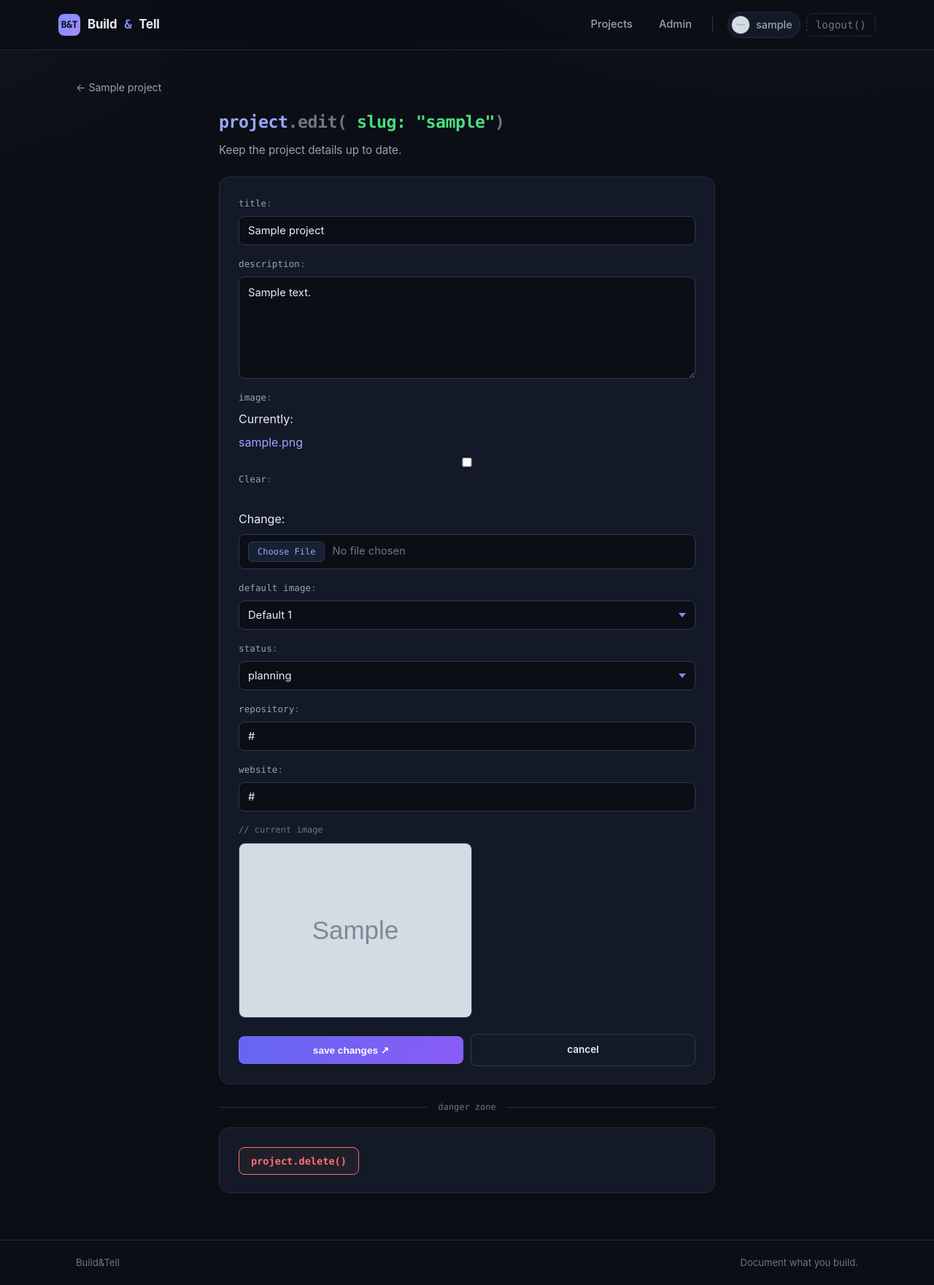
After one commit to mario8q/buildandtell, a Django app: a page that uses buildandtell/projects/templates/base.html in a window 1280 px wide. The commit adds this page. Shown: the whole page at 73% size. Run offline with Django 5.2, Linux system fonts and the light colour scheme; a user stored in the database is signed in; tables that the repository leaves empty hold one stand-in row (values such as "Sample post"); grey boxes marked "Sample" are stand-in pictures; parts of the project's set-up code (start-up, migrations or seed data) failed here and were passed over; some libraries are stand-ins or nearby versions.

Commit message:
more crud operations in projects app

```diff
--- a/buildandtell/account/admin.py
+++ b/buildandtell/account/admin.py
@@ -3,4 +3,5 @@ from .models import Profile
 
 @admin.register(Profile)
 class ProfileAdmin(admin.ModelAdmin):
-    list_display = ['user', 'bio']
+    list_display = ['user', 'bio', 'website', 'github']
+    raw_id_fields = ['user']
--- a/buildandtell/account/models.py
+++ b/buildandtell/account/models.py
@@ -1,7 +1,5 @@
 from django.db import models
 from django.conf import settings
-
-
 class Profile(models.Model):
     user = models.OneToOneField(
         settings.AUTH_USER_MODEL,
--- a/buildandtell/account/urls.py
+++ b/buildandtell/account/urls.py
@@ -4,6 +4,6 @@ from . import views
 app_name = 'account'
 
 urlpatterns = [
-    path('create/', views.register, name='register'),
+    path('register/', views.register, name='register'),
     path('edit/', views.edit_profile, name='edit_profile'),
 ]
--- a/buildandtell/projects/models.py
+++ b/buildandtell/projects/models.py
@@ -49,17 +49,17 @@ class Project(models.Model):
         ]
         ordering = ['-created']
 
+    def save(self, *args, **kwargs):
+        if not self.slug:
+            base = slugify(self.title) or 'project'
+            candidate, n = base, 1
+            while Project.objects.filter(slug=candidate).exists():
+                candidate, n = f"{base}-{n}", n + 1
+            self.slug = candidate
+        super().save(*args, **kwargs)
+
     def __str__(self):
         return f"{self.title} project"
-
-    def save(self, *args, **kwargs):
-            if not self.slug:
-                base = slugify(self.title) or 'project'
-                candidate, n = base, 1
-                while Project.objects.filter(slug=candidate).exists():
-                    candidate, n = f"{base}-{n}", n + 1
-                self.slug = candidate
-            super().save(*args, **kwargs)
 
     def get_absolute_url(self):
         return reverse('projects:project_detail', kwargs={'slug': self.slug})
--- a/buildandtell/projects/static/projects/css/style.css
+++ b/buildandtell/projects/static/projects/css/style.css
@@ -150,6 +150,23 @@ a:hover {
 .site-nav__link--login {
   color: var(--accent-strong);
   font-family: var(--font-mono);
+}
+
+.site-nav__btn {
+  font-family: var(--font-mono);
+  font-size: 0.85rem;
+  padding: 7px 14px;
+  margin-left: 4px;
+  border-radius: var(--radius-sm);
+  background: linear-gradient(135deg, var(--accent), #a78bfa);
+  color: #0b0e14;
+  font-weight: 600;
+  transition: box-shadow 0.15s ease;
+}
+
+.site-nav__btn:hover {
+  color: #0b0e14;
+  box-shadow: 0 4px 14px var(--accent-glow);
 }
 
 .user-chip {
@@ -646,6 +663,26 @@ a:hover {
   color: var(--accent-strong);
 }
 
+.btn--danger {
+  color: #f87171;
+  background: rgba(248, 113, 113, 0.06);
+  border-color: #f87171;
+  font-family: var(--font-mono);
+  font-size: 0.85rem;
+}
+
+.btn--danger:hover {
+  color: #fca5a5;
+  border-color: #f87171;
+  background: rgba(248, 113, 113, 0.14);
+}
+
+.delete-form {
+  gap: 0;
+  padding: 14px 16px;
+  align-items: flex-start;
+}
+
 /* Build updates */
 .updates {
   margin-top: 8px;
@@ -1039,6 +1076,41 @@ input.input--file::-webkit-file-upload-button:hover {
   border-radius: 0 6px 6px 0;
 }
 
+.form__field--current {
+  gap: 8px;
+}
+
+.form__field-current-label {
+  font-family: var(--font-mono);
+  font-size: 0.75rem;
+  color: var(--text-faint);
+}
+
+.form__current-image {
+  width: 100%;
+  max-width: 320px;
+  border-radius: var(--radius-sm);
+  border: 1px solid var(--border-strong);
+}
+
+.form__divider {
+  display: flex;
+  align-items: center;
+  gap: 14px;
+  margin: 22px 0 18px;
+  color: var(--text-faint);
+  font-size: 0.75rem;
+  font-family: var(--font-mono);
+}
+
+.form__divider::before,
+.form__divider::after {
+  content: "";
+  flex: 1;
+  height: 1px;
+  background: var(--border);
+}
+
 .form__actions {
   display: flex;
   align-items: center;
--- a/buildandtell/projects/templates/base.html
+++ b/buildandtell/projects/templates/base.html
@@ -7,7 +7,7 @@
     <meta name="viewport" content="width=device-width, initial-scale=1.0">
     <meta name="description" content="Build&Tell — document your projects as you build them.">
     <link rel="icon" href="{% static 'favicon/favicon.ico' %}">
-    <link rel="stylesheet" href="{% static 'projects/css/style.css' %}?v=8">
+    <link rel="stylesheet" href="{% static 'projects/css/style.css' %}?v=11">
     <title>{% block title %}Build&Tell{% endblock title %}</title>
     {% block extra_head %}{% endblock extra_head %}
 </head>
@@ -39,6 +39,7 @@
                     </form>
                 {% else %}
                     <a class="site-nav__link site-nav__link--login" href="{% url 'login' %}">login</a>
+                    <a class="site-nav__btn" href="{% url 'account:register' %}">register()</a>
                 {% endif %}
             </nav>
         </div>
--- a/buildandtell/projects/templates/project/detail.html
+++ b/buildandtell/projects/templates/project/detail.html
@@ -95,6 +95,11 @@
                             {% endif %}
                         </div>
                     {% endif %}
+                    {% if user == project.user %}
+                        <div class="panel__actions">
+                            <a class="btn btn--primary" href="{% url 'projects:build_update_create' project.slug %}">log build update &nearr;</a>
+                        </div>
+                    {% endif %}
                 </div>
             </aside>
         </div>
--- /dev/null
+++ b/buildandtell/projects/templates/project/edit.html
@@ -0,0 +1,63 @@
+{% extends 'base.html' %}
+{% load thumbnail %}
+
+{% block title %}edit {{ project.title }} · Build&Tell{% endblock title %}
+
+{% block content %}
+    <div class="container page">
+        <nav class="breadcrumb">
+            <a href="{{ project.get_absolute_url }}">&larr; {{ project.title }}</a>
+        </nav>
+
+        <div class="create">
+            <header class="create__head">
+                <h1 class="create__title">
+                    <span class="create__fn">project</span><span class="create__callee">.edit(</span>
+                    <span class="create__arg">slug: "{{ project.slug }}"</span><span class="create__callee">)</span>
+                </h1>
+                <p class="create__sub">Keep the project details up to date.</p>
+            </header>
+
+            <form class="form" method="post" enctype="multipart/form-data">
+                {% csrf_token %}
+                {% if form.non_field_errors %}
+                    <div class="form__errors">{{ form.non_field_errors }}</div>
+                {% endif %}
+
+                {% for field in form %}
+                    <div class="form__field">
+                        <label for="{{ field.id_for_label }}">{{ field.label }}</label>
+                        {{ field }}
+                        {% if field.errors %}
+                            <div class="form__field-errors">{{ field.errors }}</div>
+                        {% endif %}
+                        {% if field.help_text %}
+                            <p class="form__hint">{{ field.help_text }}</p>
+                        {% endif %}
+                    </div>
+                {% endfor %}
+
+                {% if project.image %}
+                    <div class="form__field form__field--current">
+                        <span class="form__field-current-label">// current image</span>
+                        <img class="form__current-image"
+                             src="{% thumbnail project.image 640x360 crop='smart' quality=90 %}"
+                             alt="{{ project.title }}">
+                    </div>
+                {% endif %}
+
+                <div class="form__actions">
+                    <button type="submit" class="btn">save changes &nearr;</button>
+                    <a class="btn btn--ghost" href="{{ project.get_absolute_url }}">cancel</a>
+                </div>
+            </form>
+
+            <div class="form__divider">danger zone</div>
+
+            <form class="form delete-form" method="post" action="{% url 'projects:project_delete' project.slug %}">
+                {% csrf_token %}
+                <button type="submit" class="btn btn--danger">project.delete()</button>
+            </form>
+        </div>
+    </div>
+{% endblock content %}
--- a/buildandtell/projects/urls.py
+++ b/buildandtell/projects/urls.py
@@ -6,6 +6,10 @@ app_name = 'projects'
 urlpatterns = [
     path('', views.project_list, name='project_list'),
     path('create/', views.project_create, name='project_create'),
+    path('<slug:slug>/edit/', views.project_edit, name='project_edit'),
+    path('<slug:slug>/delete/', views.project_delete, name='project_delete'),
+    path('<slug:slug>/build-update/create/', views.build_update_create, name='build_update_create'),
+    path('<slug:slug>/build-update/edit/', views.build_update_edit, name='build_update_edit'),
+    path('<slug:slug>/build-update/delete/', views.build_update_delete, name='build_update_delete'),
     path('<slug:slug>/', views.project_detail, name='project_detail'),
-    path('<slug:slug>/build-update/create/', views.build_update_create, name='build_update_create'),
 ]
--- a/buildandtell/projects/views.py
+++ b/buildandtell/projects/views.py
@@ -41,6 +41,32 @@ def project_create(request):
     )
 
 @login_required
+def project_edit(request, slug):
+    project = get_object_or_404(Project, slug=slug, user=request.user)
+    if request.method == 'POST':
+        project_form = CreateProjectForm(request.POST, request.FILES,instance=project)
+        if project_form.is_valid():
+            project_form.save()
+            messages.success(request,'Project updated successfully')
+            return redirect(project.get_absolute_url())
+        else:
+            messages.error(request, 'there was an error with the form')
+    else:
+        project_form = CreateProjectForm(instance=project)
+    return render(
+        request,
+        'project/edit.html',
+        {'form': project_form,'project': project}
+    )
+
+@login_required
+def project_delete(request, slug):
+    project = get_object_or_404(Project, slug=slug, user=request.user)
+    project.delete()
+    messages.success(request, 'project deleted successfully')
+    return redirect('projects:project_list')
+
+@login_required
 def build_update_create(request, slug):
     project = get_object_or_404(Project, slug=slug, user=request.user)
     if request.method == 'POST':
@@ -60,3 +86,30 @@ def build_update_create(request, slug):
         'build_update/create.html',
         {'form': build_update_form, 'project': project}
     )
+
+@login_required
+def build_update_edit(request, slug):
+    project = get_object_or_404(Project, slug=slug, user=request.user)
+    build_update = get_object_or_404(BuildUpdate, project=project)
+    if request.method == 'POST':
+        build_update_form = CreateBuildUpdateForm(request.POST, instance=build_update)
+        if build_update_form.is_valid():
+            build_update_form.save()
+            messages.success(request, 'build update updated succsessfully')
+        else:
+            messages.error(request, 'there was an error with the form')
+    else:
+        build_update_form = CreateBuildUpdateForm(instance=build_update)
+    return render(
+        request,
+        'build_update/edit.html',
+        {'form': build_update_form, 'project': project}
+    )
+
+@login_required
+def build_update_delete(request, slug):
+    project = get_object_or_404(Project, slug=slug, user=request.user)
+    build_update = get_object_or_404(BuildUpdate, project=project)
+    build_update.delete()
+    messages.success(request, 'build update deleted succsessfully')
+    return redirect(project.get_absolute_url())
```
Also changed, not shown: buildandtell/buildandtell/settings.py (+10 -0 lines), buildandtell/projects/templates/build_update/edit.html (added, +56 -0 lines).
